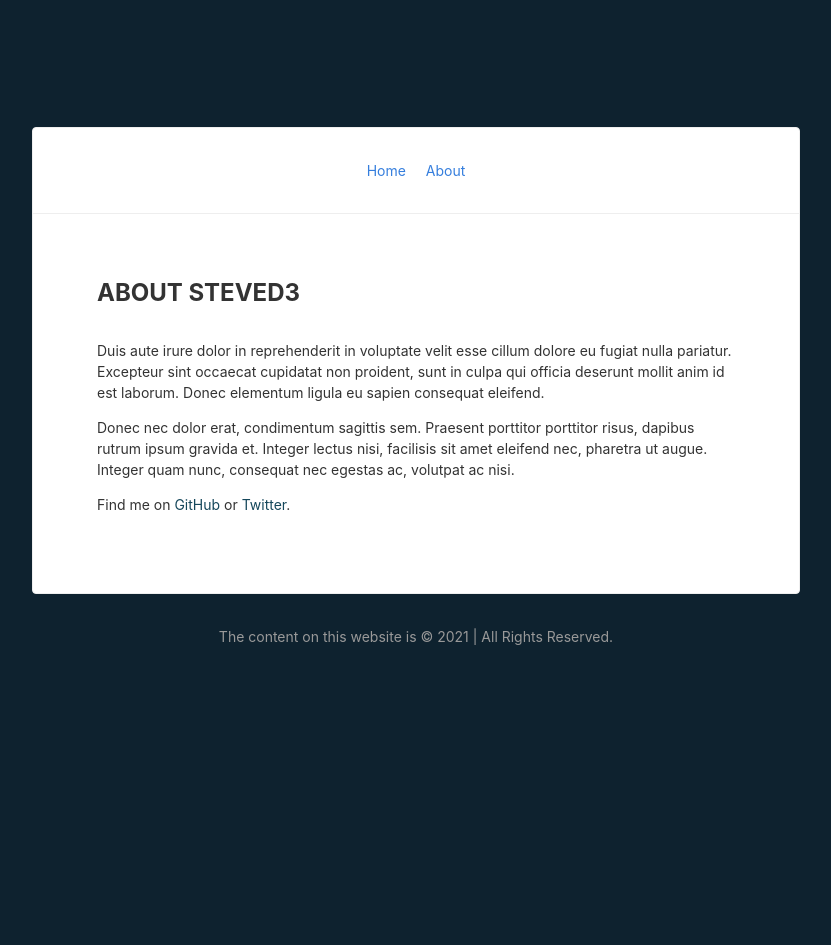
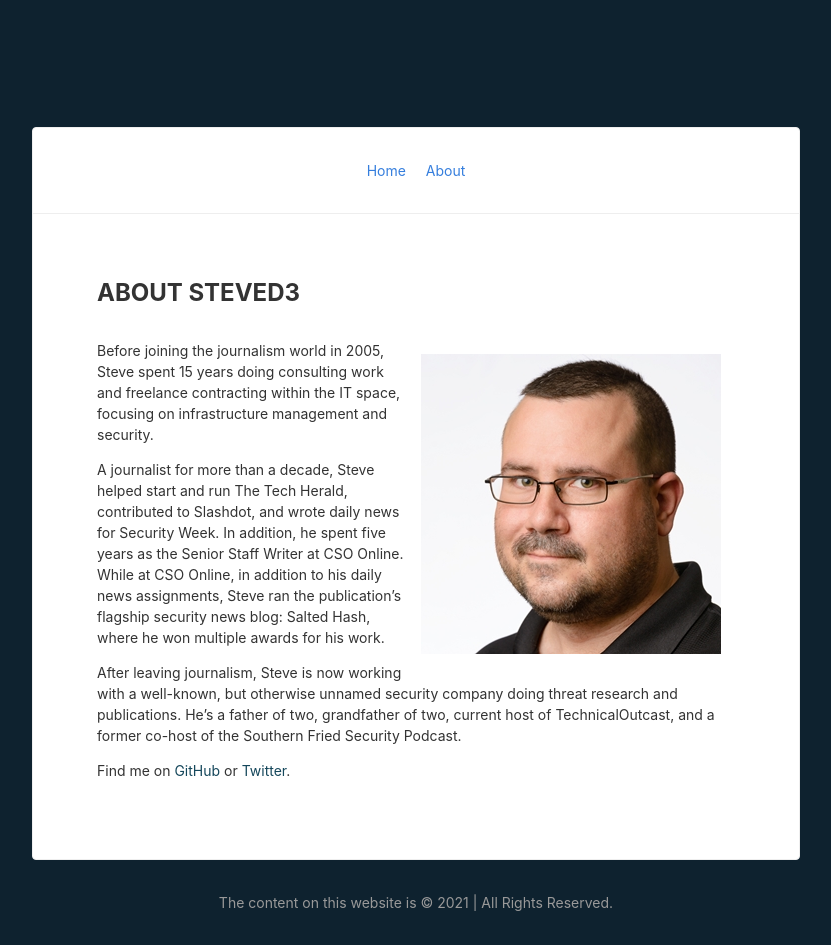
Before and after one commit to SteveD3/steved3.github.io, a Jekyll site: the page built from about.md, in a window 1280 px wide. Shown: the whole page, without its empty margins (224-1055 px from the left). Built offline with Jekyll 4.4.1, drawn with Linux system fonts in a browser that asks for light colours; nearby versions of some CDN libraries; before the commit the page ends 900 px from its top, so only the background shows below that.

Commit message:
updated about page

```diff
--- a/about.md
+++ b/about.md
@@ -2,8 +2,10 @@
 title: About SteveD3
 ---
 
-Duis aute irure dolor in reprehenderit in voluptate velit esse cillum dolore eu fugiat nulla pariatur. Excepteur sint occaecat cupidatat non proident, sunt in culpa qui officia deserunt mollit anim id est laborum. Donec elementum ligula eu sapien consequat eleifend.
+<img style="float: right; margin:1em;" src="/images/Steve-Square-Twitter.jpg"> Before joining the journalism world in 2005, Steve spent 15 years doing consulting work and freelance contracting within the IT space, focusing on infrastructure management and security.
 
-Donec nec dolor erat, condimentum sagittis sem. Praesent porttitor porttitor risus, dapibus rutrum ipsum gravida et. Integer lectus nisi, facilisis sit amet eleifend nec, pharetra ut augue. Integer quam nunc, consequat nec egestas ac, volutpat ac nisi.
+A journalist for more than a decade, Steve helped start and run The Tech Herald, contributed to Slashdot, and wrote daily news for Security Week. In addition, he spent five years as the Senior Staff Writer at CSO Online. While at CSO Online, in addition to his daily news assignments, Steve ran the publication’s flagship security news blog: Salted Hash, where he won multiple awards for his work.
+
+After leaving journalism, Steve is now working with a well-known, but otherwise unnamed security company doing threat research and publications. He’s a father of two, grandfather of two, current host of TechnicalOutcast, and a former co-host of the Southern Fried Security Podcast.
 
 Find me on [GitHub](https://github.com/SteveD3) or [Twitter](https://twitter.com/SteveD3).
```
Also changed, not shown: images/Steve-Square-Twitter.jpg (added).
